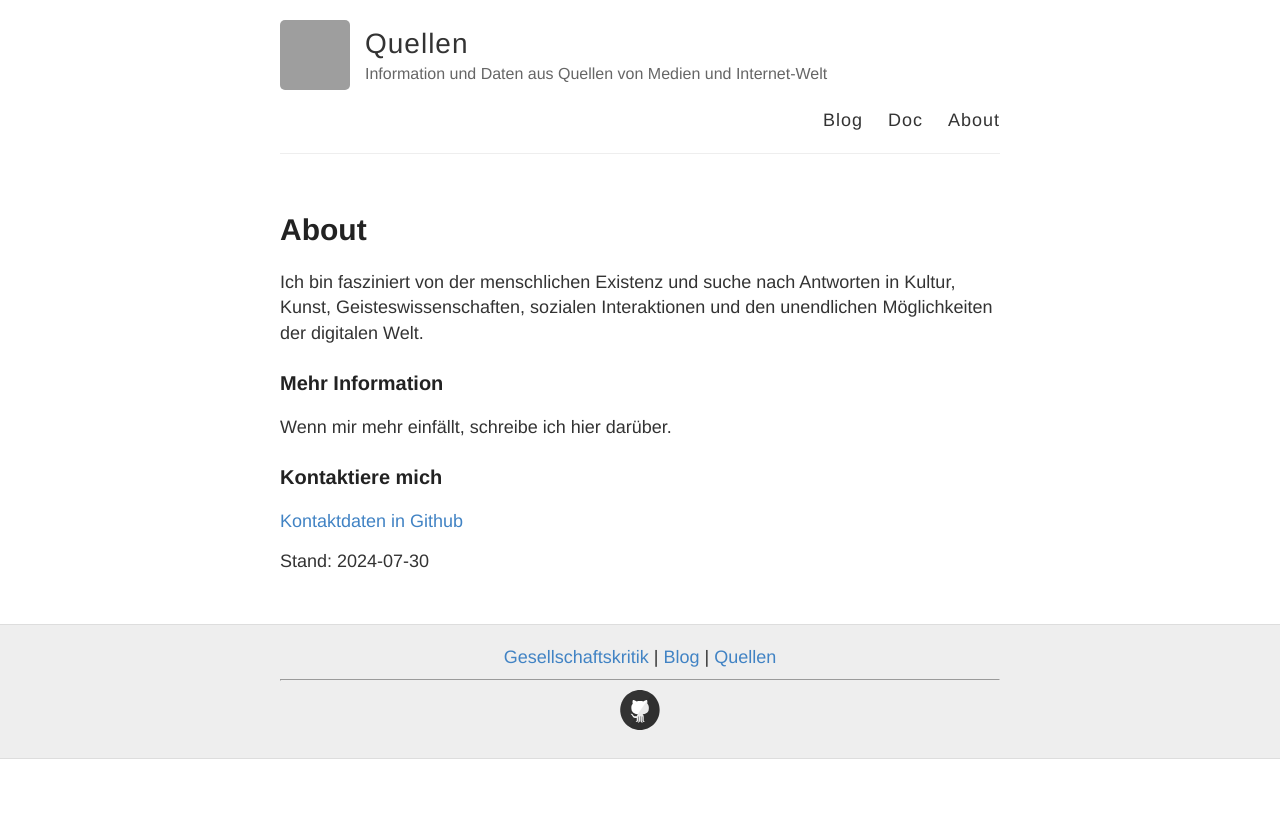
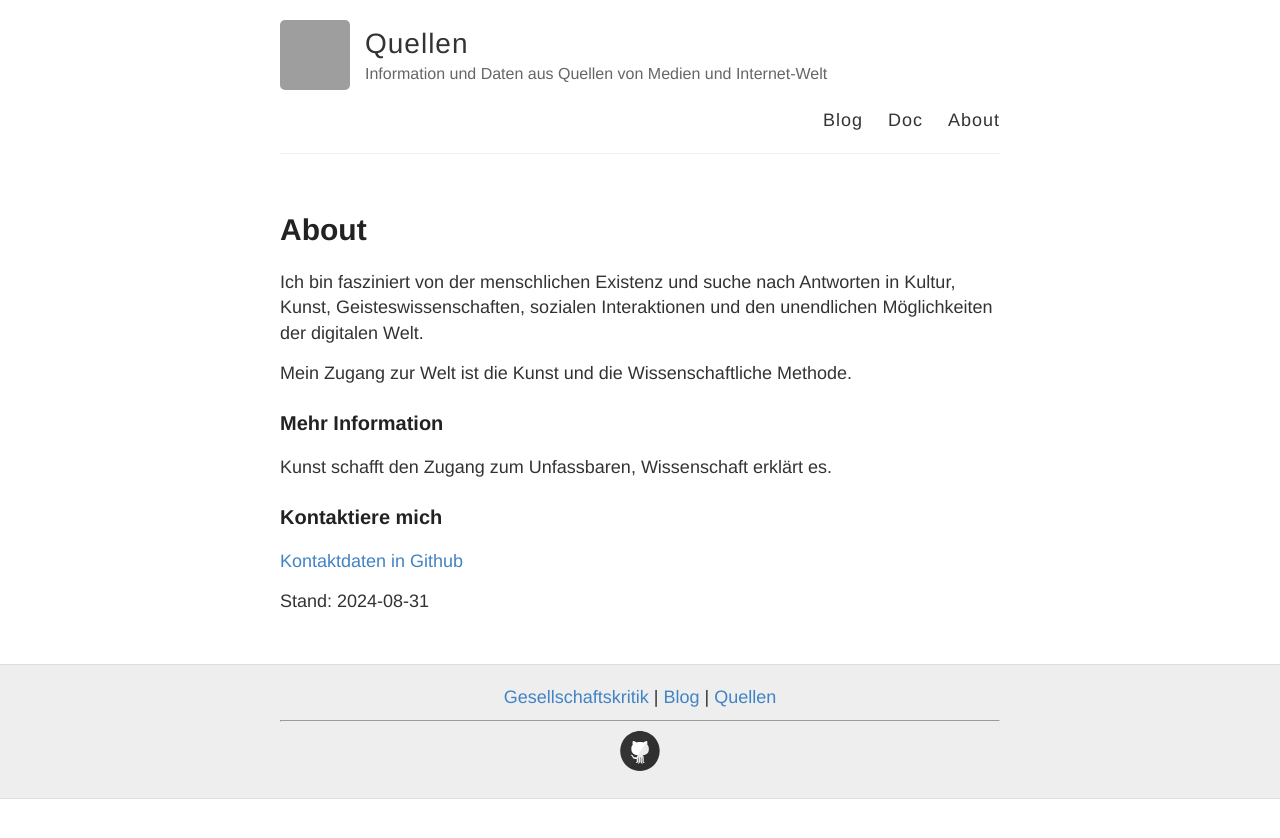
Before and after one commit to S2030c/kunst, a Jekyll site: the page built from about.md, in a window 1280 px wide. Shown: the top 838 px of the page. Built offline with Jekyll 4.4.1, drawn with Linux system fonts in a browser that asks for light colours; grey boxes are pictures that could not be loaded.

Commit message:
Update about.md

```diff
--- a/about.md
+++ b/about.md
@@ -6,12 +6,14 @@ permalink: /about/
 
 Ich bin fasziniert von der menschlichen Existenz und suche nach Antworten in Kultur, Kunst, Geisteswissenschaften, sozialen Interaktionen und den unendlichen Möglichkeiten der digitalen Welt.
 
+Mein Zugang zur Welt ist die Kunst und die Wissenschaftliche Methode.
+
 ### Mehr Information
 
-Wenn mir mehr einfällt, schreibe ich hier darüber.
+Kunst schafft den Zugang zum Unfassbaren, Wissenschaft erklärt es.
 
 ### Kontaktiere mich
 
 [Kontaktdaten in Github](https://github.com/S2030c)
 
-Stand: 2024-07-30
+Stand: 2024-08-31
```
